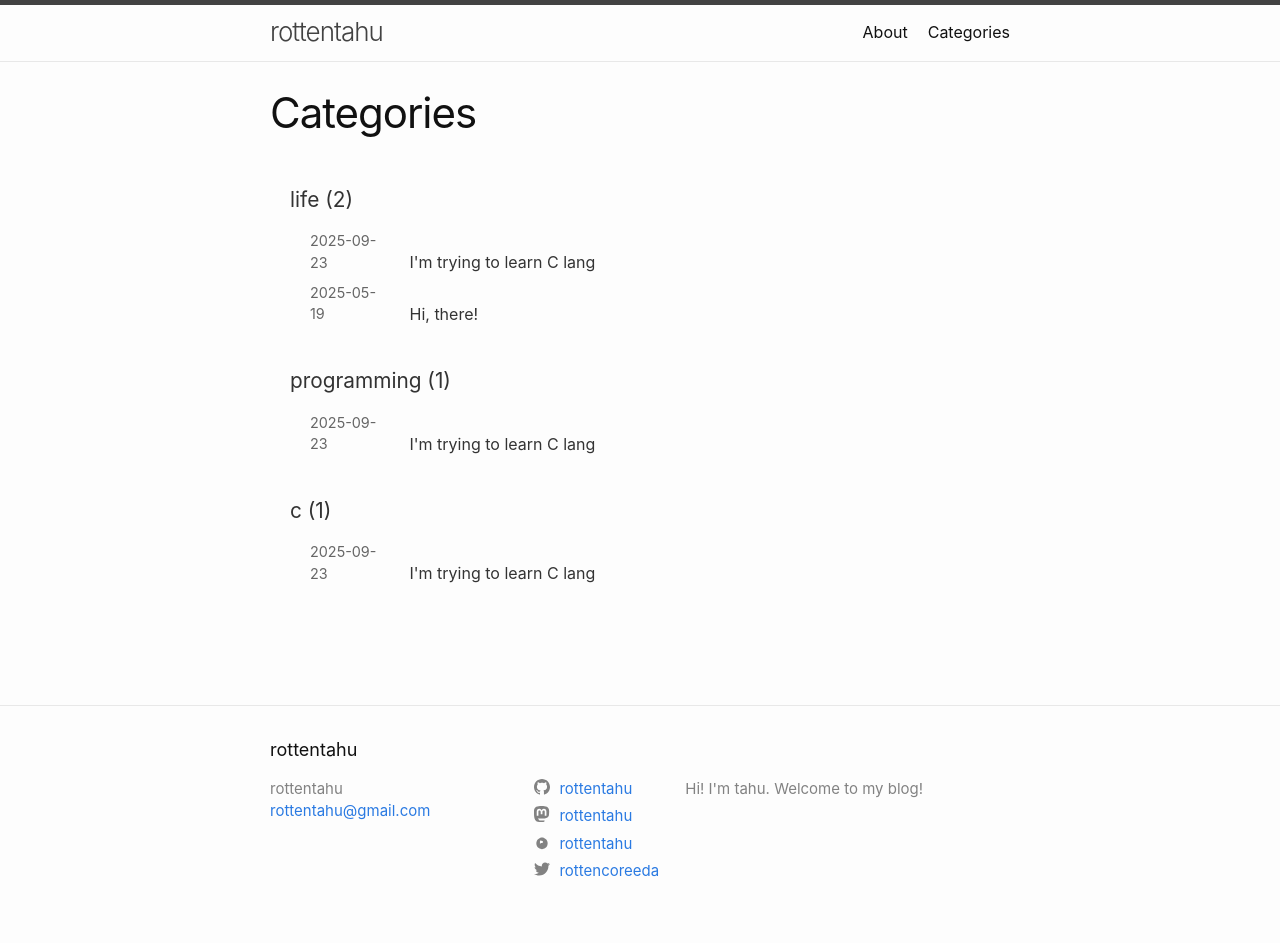
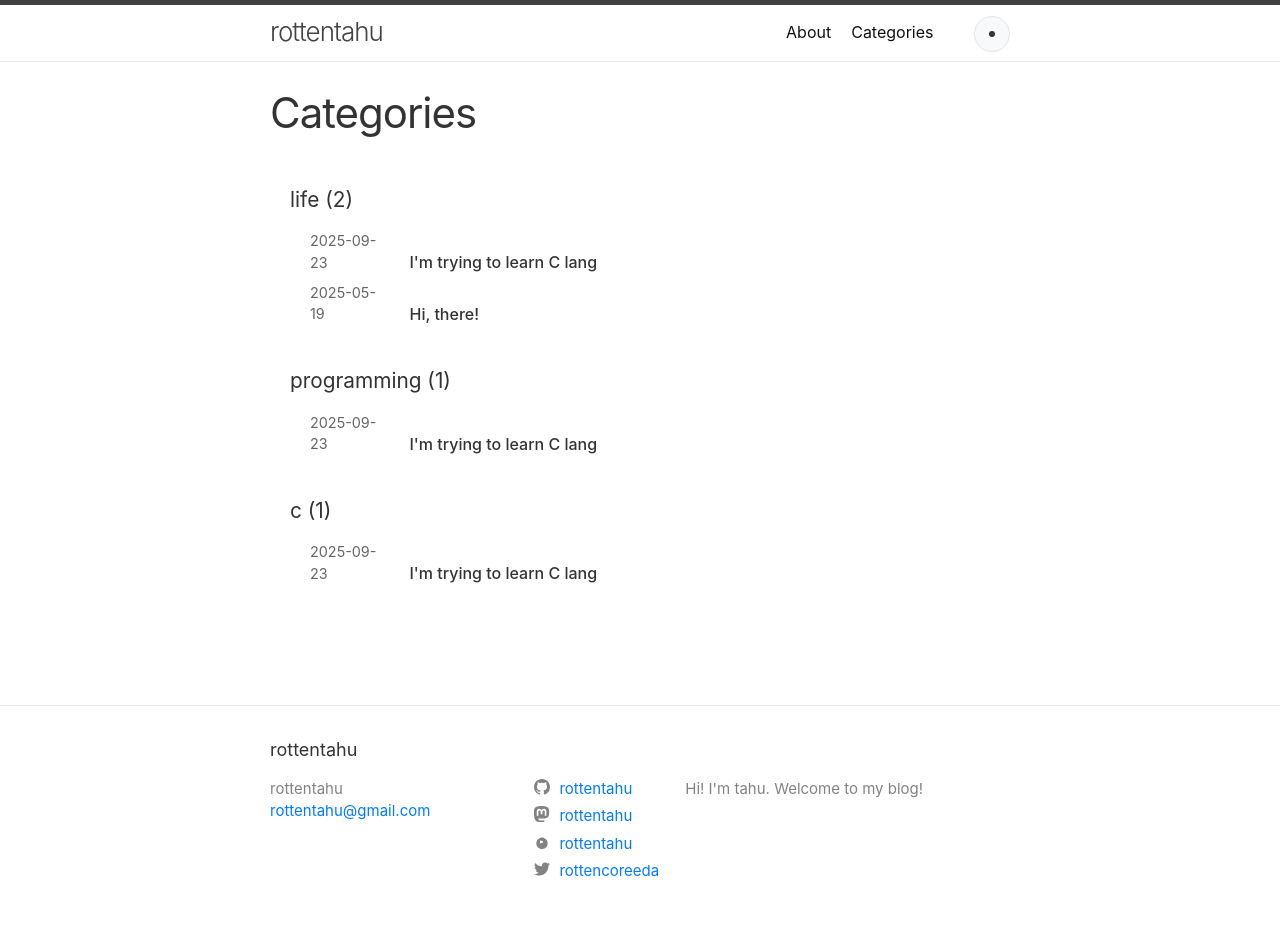
Before and after one commit to rottentahu/rottentahu.github.io, a Jekyll site: the page built from categories.html, in a window 1280 px wide. Built offline with Jekyll 4.4.1, drawn with Linux system fonts in a browser that asks for light colours.

Commit message:
add theme

```diff
--- a/_includes/head.html
+++ b/_includes/head.html
@@ -5,7 +5,203 @@
   {%- seo -%}
   <link rel="stylesheet" href="{{ "/assets/main.css" | relative_url }}">
   {%- feed_meta -%}
-  {%- if jekyll.environment == 'production' and site.google_analytics -%}
+  {%- if jekyll.environment == "production" and site.google_analytics -%}
     {%- include google-analytics.html -%}
   {%- endif -%}
+
+  <!-- Early theme detection to prevent flash -->
+  <script>
+    (function() {
+      var storageKey = 'theme';
+      var darkClass = 'dark-theme';
+      var savedTheme = localStorage.getItem(storageKey);
+      var prefersDark = window.matchMedia('(prefers-color-scheme: dark)').matches;
+
+      if (savedTheme === 'dark' || (!savedTheme && prefersDark)) {
+        document.documentElement.classList.add(darkClass);
+      }
+    })();
+  </script>
+
+  <!-- Theme CSS -->
+  <style>
+    /* Theme variables */
+    :root {
+      --bg-color: #ffffff;
+      --text-color: #333333;
+      --border-color: #e5e5e5;
+      --link-color: #007bff;
+      --link-hover-color: #0056b3;
+      --code-bg: #f8f9fa;
+      --blockquote-bg: #f8f9fa;
+      --footer-bg: #f8f9fa;
+      --footer-border: #e9ecef;
+    }
+
+    /* Dark theme variables */
+    .dark-theme {
+      --bg-color: #1a1a1a;
+      --text-color: #e0e0e0;
+      --border-color: #333333;
+      --link-color: #4dabf7;
+      --link-hover-color: #339af0;
+      --code-bg: #2d2d2d;
+      --blockquote-bg: #2d2d2d;
+      --footer-bg: #2d2d2d;
+      --footer-border: #404040;
+    }
+
+    /* Apply theme variables */
+    body {
+      background-color: var(--bg-color);
+      color: var(--text-color);
+      transition: background-color 0.3s ease, color 0.3s ease;
+    }
+
+    a {
+      color: var(--link-color);
+    }
+
+    a:hover {
+      color: var(--link-hover-color);
+    }
+
+    /* Theme toggle button */
+    .theme-toggle {
+      background: var(--code-bg);
+      border: 1px solid var(--border-color);
+      border-radius: 50%;
+      width: 36px;
+      height: 36px;
+      display: inline-flex;
+      align-items: center;
+      justify-content: center;
+      cursor: pointer;
+      transition: all 0.3s ease;
+      margin-left: 1rem;
+      vertical-align: middle;
+      text-decoration: none;
+      outline: none;
+    }
+
+    .theme-toggle:hover {
+      transform: scale(1.1);
+      text-decoration: none;
+    }
+
+    .theme-toggle:focus {
+      outline: 2px solid var(--link-color);
+      outline-offset: 2px;
+    }
+
+    .theme-toggle .icon {
+      width: 18px;
+      height: 18px;
+      color: var(--text-color);
+    }
+
+    /* Dark theme overrides for common elements */
+    .dark-theme .site-footer {
+      background: var(--footer-bg);
+      border-top-color: var(--footer-border);
+    }
+
+    .dark-theme .site-header {
+      background: var(--footer-bg);
+      border-bottom-color: var(--footer-border);
+    }
+
+    .dark-theme .site-title {
+      color: var(--text-color);
+    }
+
+    .dark-theme .page-link {
+      color: var(--text-color);
+    }
+
+    .dark-theme .page-link:hover {
+      color: var(--link-color);
+    }
+
+    .dark-theme .menu-icon svg {
+      fill: var(--text-color);
+    }
+
+    .dark-theme .post-content {
+      background: var(--bg-color);
+    }
+
+    .dark-theme .highlight {
+      background: var(--code-bg);
+    }
+
+    .dark-theme blockquote {
+      background: var(--blockquote-bg);
+      border-left-color: var(--border-color);
+    }
+
+    .dark-theme code {
+      background: var(--code-bg);
+      color: var(--text-color);
+    }
+
+    .dark-theme pre {
+      background: var(--code-bg);
+      border-color: var(--border-color);
+    }
+
+    .dark-theme .categories-page h1 {
+      border-bottom-color: var(--border-color);
+      color: var(--text-color);
+    }
+
+    .dark-theme .category-section {
+      border-color: var(--border-color);
+    }
+
+    .dark-theme .category-section h2 {
+      color: var(--text-color);
+    }
+
+    .dark-theme .post-item {
+      border-color: var(--border-color);
+    }
+
+    .dark-theme .post-item a {
+      color: var(--link-color);
+      text-decoration: none;
+      font-weight: 500;
+    }
+
+    .dark-theme .post-item a:hover {
+      color: var(--link-hover-color);
+      text-decoration: underline;
+    }
+
+    .dark-theme .post-date {
+      color: var(--text-color);
+      opacity: 0.8;
+    }
+
+    /* Light theme post title styling */
+    .post-item a {
+      color: var(--link-color);
+      text-decoration: none;
+      font-weight: 500;
+    }
+
+    .post-item a:hover {
+      color: var(--link-hover-color);
+      text-decoration: underline;
+    }
+
+    /* Social media icons in dark theme */
+    .dark-theme .social-media-list a {
+      color: var(--text-color);
+    }
+
+    .dark-theme .social-media-list a:hover {
+      color: var(--link-color);
+    }
+  </style>
 </head>
--- a/_includes/header.html
+++ b/_includes/header.html
@@ -23,6 +23,14 @@
             <a class="page-link" href="{{ my_page.url | relative_url }}">{{ my_page.title | escape }}</a>
             {%- endif -%}
           {%- endfor -%}
+          <a class="page-link">
+
+          <button class="theme-toggle" aria-label="Toggle dark mode">
+            <svg class="icon" viewBox="0 0 24 24" fill="currentColor">
+              <path d="M12 3v1m0 16v1m9-9h-1M4 12H3m15.364 6.364l-.707-.707M6.343 6.343l-.707-.707m12.728 0l-.707.707M6.343 17.657l-.707.707M16 12a4 4 0 11-8 0 4 4 0 018 0z"/>
+            </svg>
+          </button>
+          </a>
         </div>
       </nav>
     {%- endif -%}
--- a/_layouts/default.html
+++ b/_layouts/default.html
@@ -15,6 +15,9 @@
 
     {%- include footer.html -%}
 
+    <!-- Theme toggle script -->
+    <script src="{{ "/assets/js/theme-toggle.js" | relative_url }}"></script>
+
   </body>
 
 </html>
--- /dev/null
+++ b/assets/js/theme-toggle.js
@@ -0,0 +1,75 @@
+// Theme toggle functionality
+class ThemeToggle {
+  constructor() {
+    this.storageKey = "theme";
+    this.darkClass = "dark-theme";
+    this.toggleButton = null;
+
+    this.init();
+  }
+
+  init() {
+    // Load saved theme or default to light
+    const savedTheme = localStorage.getItem(this.storageKey);
+    const prefersDark = window.matchMedia(
+      "(prefers-color-scheme: dark)",
+    ).matches;
+
+    if (savedTheme === "dark" || (!savedTheme && prefersDark)) {
+      document.documentElement.classList.add(this.darkClass);
+    }
+
+    this.findToggleButton();
+    this.updateToggleButton();
+    this.attachEventListeners();
+  }
+
+  findToggleButton() {
+    // Find the existing toggle button in the header
+    this.toggleButton = document.querySelector(".theme-toggle");
+  }
+
+  getToggleIcon() {
+    const isDark = document.documentElement.classList.contains(this.darkClass);
+    return isDark
+      ? '<svg class="icon" viewBox="0 0 24 24" fill="currentColor"><path d="M21 12.79A9 9 0 1 1 11.21 3 7 7 0 0 0 21 12.79z"/></svg>'
+      : '<svg class="icon" viewBox="0 0 24 24" fill="currentColor"><path d="M12 3v1m0 16v1m9-9h-1M4 12H3m15.364 6.364l-.707-.707M6.343 6.343l-.707-.707m12.728 0l-.707.707M6.343 17.657l-.707.707M16 12a4 4 0 11-8 0 4 4 0 018 0z"/></svg>';
+  }
+
+  updateToggleButton() {
+    if (this.toggleButton) {
+      this.toggleButton.innerHTML = this.getToggleIcon();
+    }
+  }
+
+  toggle() {
+    const isDark = document.documentElement.classList.toggle(this.darkClass);
+    localStorage.setItem(this.storageKey, isDark ? "dark" : "light");
+    this.updateToggleButton();
+  }
+
+  attachEventListeners() {
+    if (this.toggleButton) {
+      this.toggleButton.addEventListener("click", () => this.toggle());
+    }
+
+    // Listen for system theme changes
+    window
+      .matchMedia("(prefers-color-scheme: dark)")
+      .addEventListener("change", (e) => {
+        if (!localStorage.getItem(this.storageKey)) {
+          if (e.matches) {
+            document.documentElement.classList.add(this.darkClass);
+          } else {
+            document.documentElement.classList.remove(this.darkClass);
+          }
+          this.updateToggleButton();
+        }
+      });
+  }
+}
+
+// Initialize when DOM is ready
+document.addEventListener("DOMContentLoaded", () => {
+  new ThemeToggle();
+});
```
